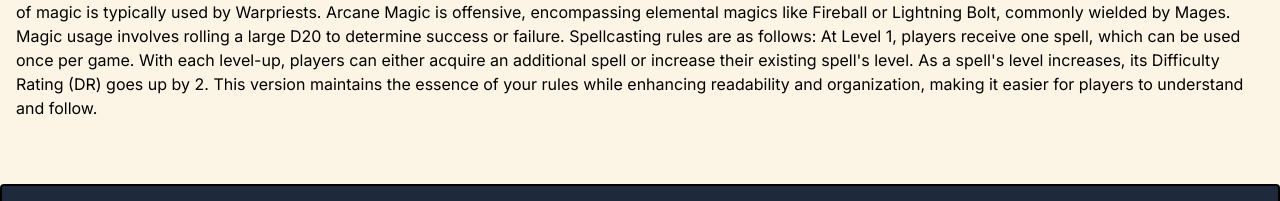
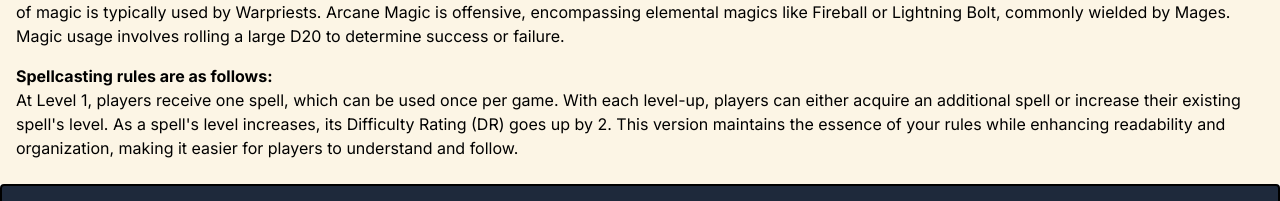
Before and after one commit to Scoyou/zalantha, a Next.js app: page /rules in a window 1280 px wide. Shown: the part 668-869 px from the top of the page. Built offline with nearby package versions, Linux system fonts and the light colour scheme.

Commit message:
rules styling

```diff
--- a/src/app/rules/page.tsx
+++ b/src/app/rules/page.tsx
@@ -35,13 +35,15 @@ export default function Rules() {
         Warpriests. Arcane Magic is offensive, encompassing elemental magics
         like Fireball or Lightning Bolt, commonly wielded by Mages. Magic usage
         involves rolling a large D20 to determine success or failure.
-        Spellcasting rules are as follows: At Level 1, players receive one
-        spell, which can be used once per game. With each level-up, players can
-        either acquire an additional spell or increase their existing
-        spell&apos;s level. As a spell&apos;s level increases, its Difficulty
-        Rating (DR) goes up by 2. This version maintains the essence of your
-        rules while enhancing readability and organization, making it easier for
-        players to understand and follow.
+      </p>
+      <p className="mt-4">
+        <strong>Spellcasting rules are as follows:</strong> <br /> At Level 1,
+        players receive one spell, which can be used once per game. With each
+        level-up, players can either acquire an additional spell or increase
+        their existing spell&apos;s level. As a spell&apos;s level increases,
+        its Difficulty Rating (DR) goes up by 2. This version maintains the
+        essence of your rules while enhancing readability and organization,
+        making it easier for players to understand and follow.
       </p>
     </div>
   );
```
